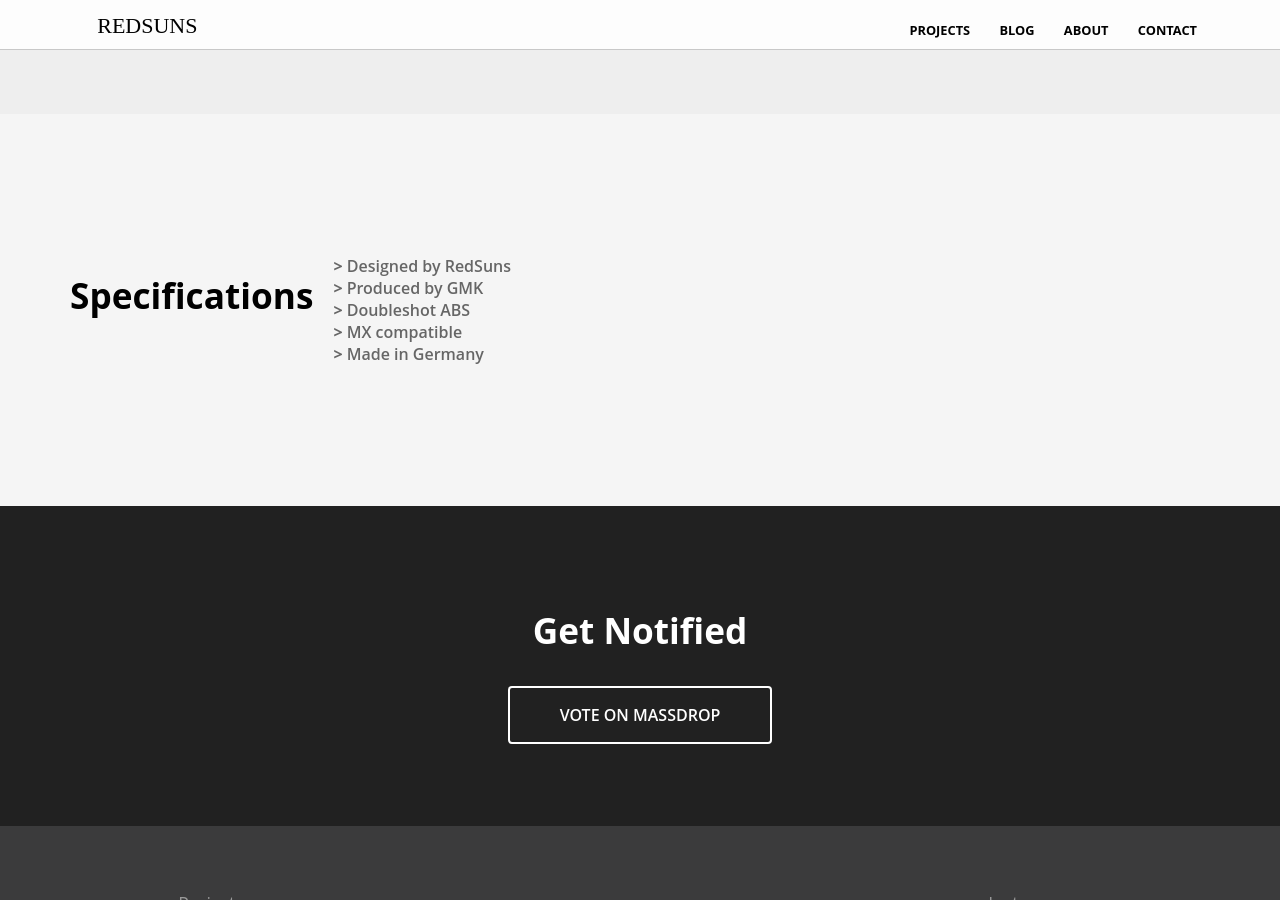
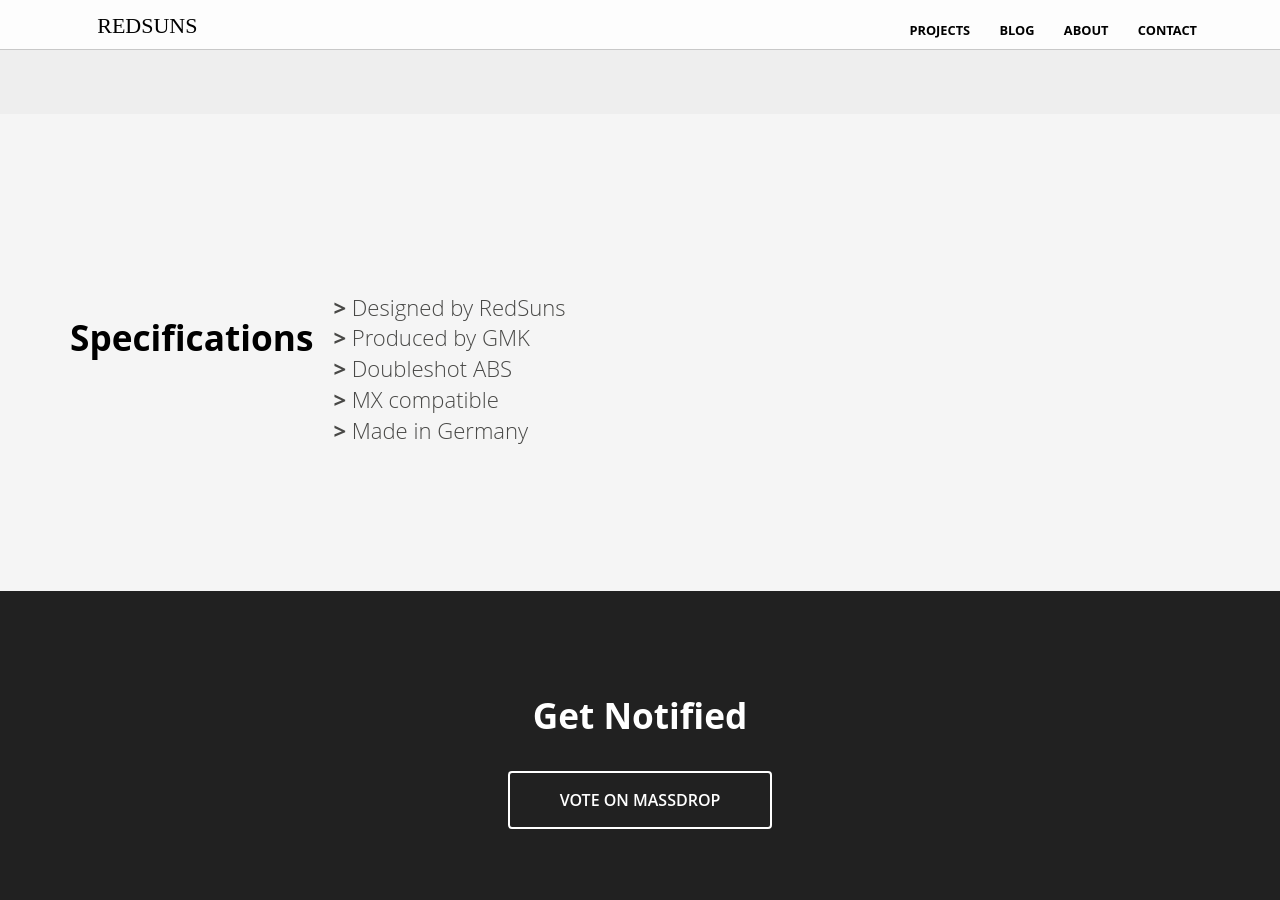
Before and after one commit to RedSunsRMK/redsunsrmk.github.io, a Jekyll site: the page built from _projects/red-samurai.html, in a window 1280 px wide and 900 px high, scrolled down 3892 px. Built offline with Jekyll 4.4.1, drawn with Linux system fonts in a browser that asks for light colours.

Commit message:
Update red-samurai.html

```diff
--- a/_projects/red-samurai.html
+++ b/_projects/red-samurai.html
@@ -122,15 +122,17 @@ date: 2017-06-04 12:00:00
 		<div class="container flex">
 			<h2 class="editable"><strong>Specifications</strong></h2>
 		 	<div class="text editable">
-			<dl class="faq">
+			<div class="faq">
 				<div>
-				<dd><strong>></strong> Designed by RedSuns</dd>
-				<dd><strong>></strong> Produced by GMK</dd>
-				<dd><strong>></strong> Doubleshot ABS</dd>
-				<dd><strong>></strong> MX compatible</dd>
-				<dd><strong>></strong> Made in Germany</dd>
+				<p>
+				<br><strong>></strong> Designed by RedSuns
+				<br><strong>></strong> Produced by GMK
+				<br><strong>></strong> Doubleshot ABS
+				<br><strong>></strong> MX compatible
+				<br><strong>></strong> Made in Germany
+				</p>
 				</div>
-			</dl>
+			</div>
 			</div>
 		</div>
 	</section>
```
